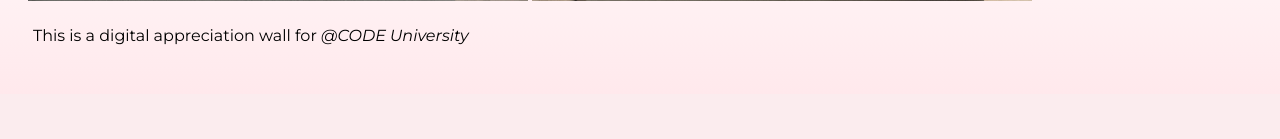
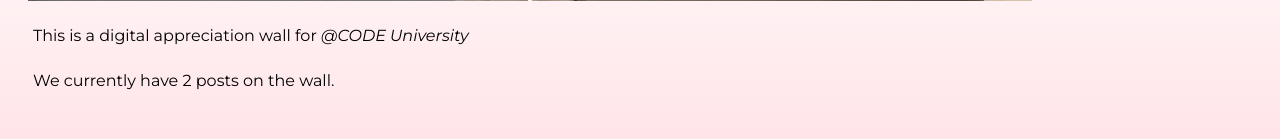
Before and after one commit to scarlett-ni/web-handin, a Node server app: page / in a window 1280 px wide. Shown: the part 953-1092 px from the top of the page. Before the commit the page ends 998 px from the top, so only its background shows below. Run offline with Node 20, Linux system fonts and the light colour scheme.

Commit message:
added post number to ejs

```diff
--- a/views/index.ejs
+++ b/views/index.ejs
@@ -25,5 +25,7 @@
     <img src="images/wall.jpg" alt="" />
     <img src="images/wall2.jpg" alt="" />
     <p>This is a digital appreciation wall for <em>@CODE University</em></p>
+    <% const postNumber = 2 %>
+    <p>We currently have <%= postNumber %> posts on the wall.</p>
   </body>
 </html>
```
